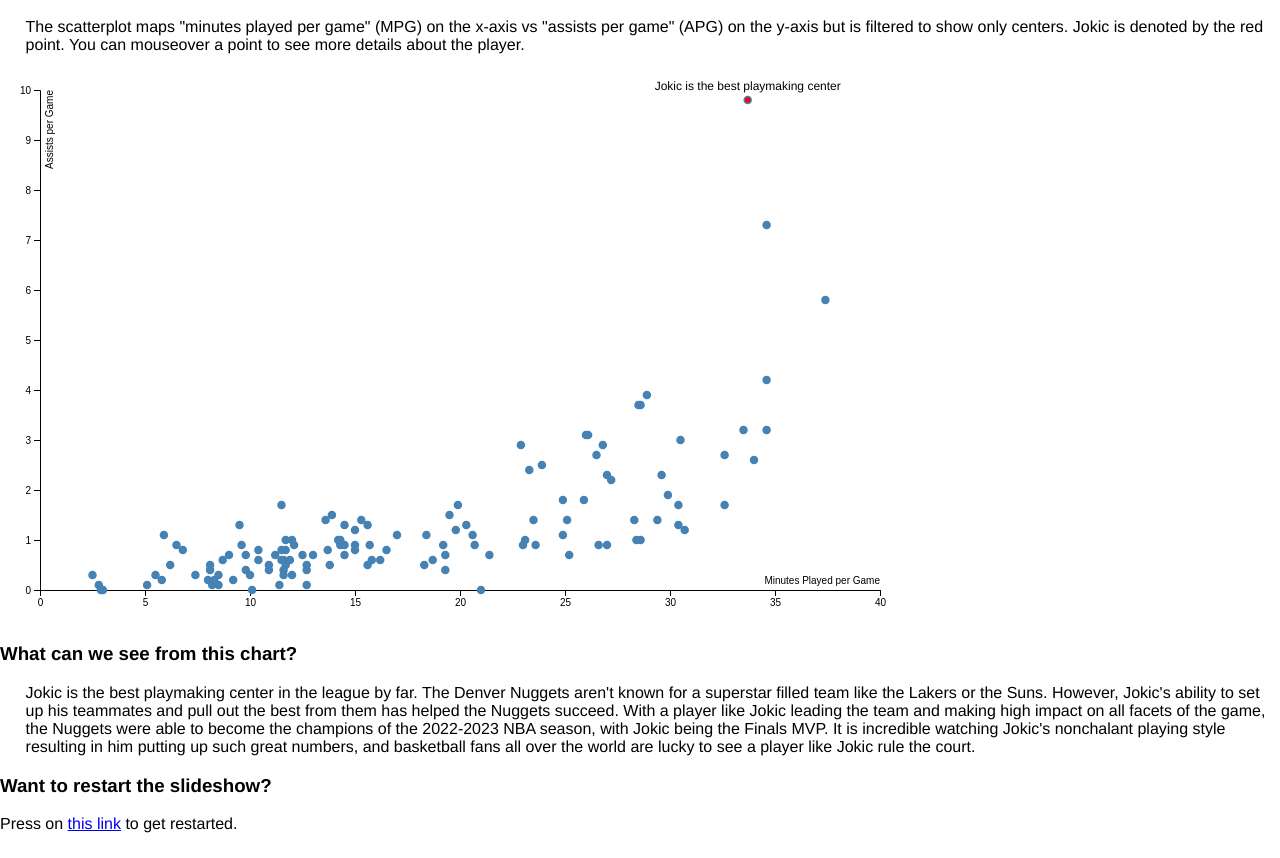
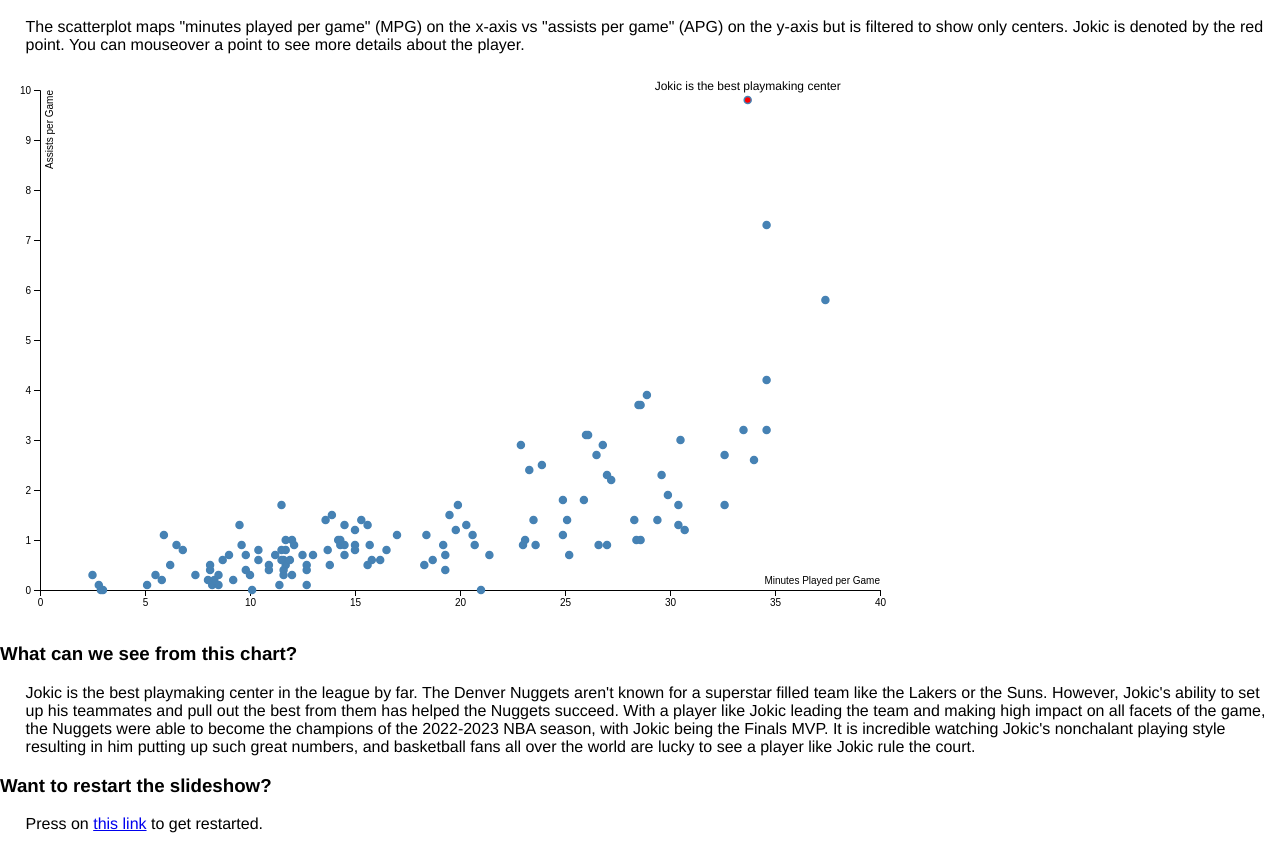
Before and after one commit to justinkwon9/cs416-final-proj, a plain HTML site: page center_assists.html in a window 1280 px wide. Shown: the part 65-923 px from the top of the page. Drawn offline with nearby package versions, Linux system fonts and the light colour scheme.

Commit message:
Update center_assists.html

```diff
--- a/center_assists.html
+++ b/center_assists.html
@@ -52,7 +52,7 @@
         a player like Jokic rule the court.</p>
         <div id="restart">
             <h3>Want to restart the slideshow?</h3>
-            <p>Press on <a href="index.html">this link</a> to get restarted.</p>
+            <p style="padding-left : 2%">Press on <a href="index.html">this link</a> to get restarted.</p>
         </div>
     </div>
 </body>
```
